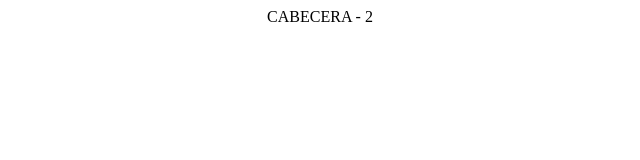
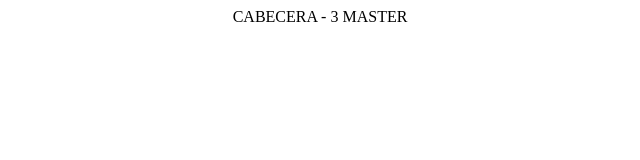
Before and after one commit to alejandro-cardenas-g/repo-git, a plain HTML site: page index.html in a window 1280 px wide. Shown: the whole page, without its empty margins (320-960 px from the left). Drawn offline with Linux system fonts and the light colour scheme.

Commit message:
Commit Master

```diff
--- a/index.html
+++ b/index.html
@@ -8,7 +8,7 @@
     <title>Document</title>
 </head>
 <body>
-    <header>CABECERA - 2</header>
+    <header>CABECERA - 3 MASTER</header>
     <main></main>
 </body>
 </html>
```
